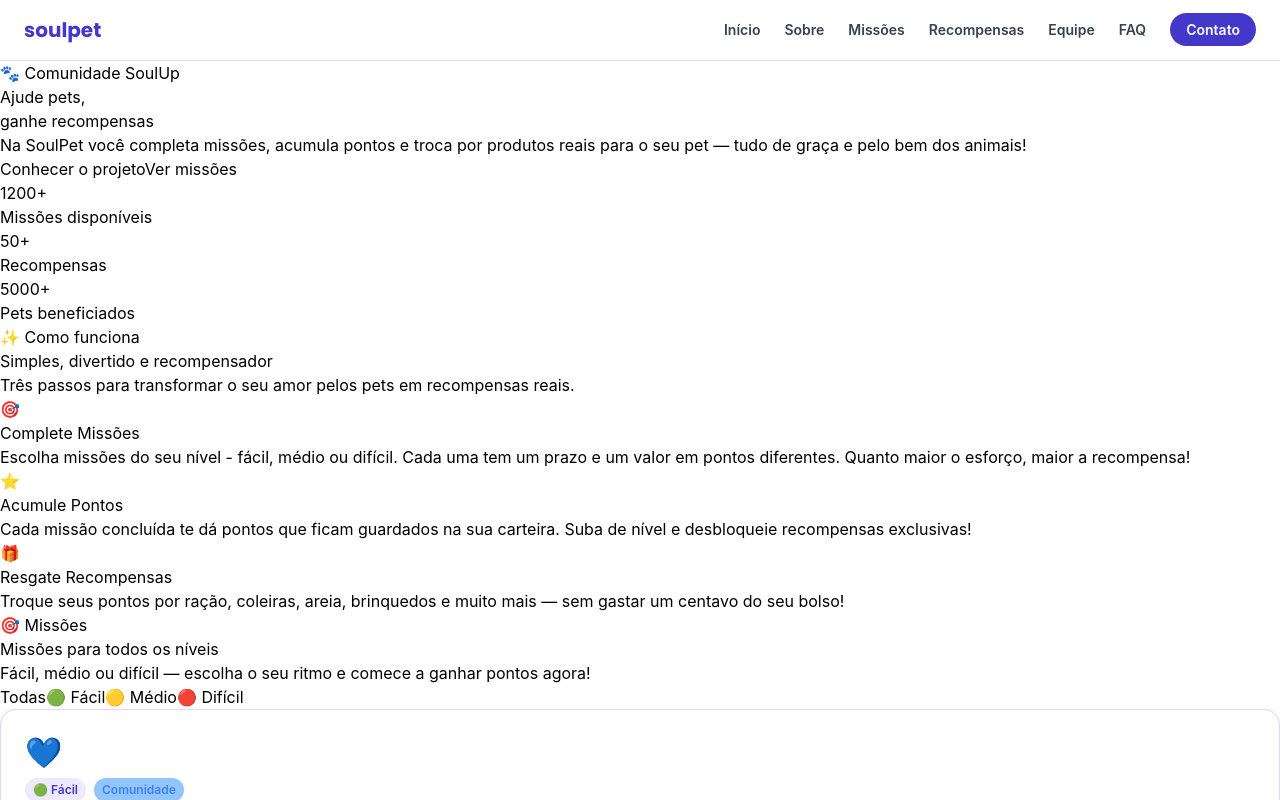
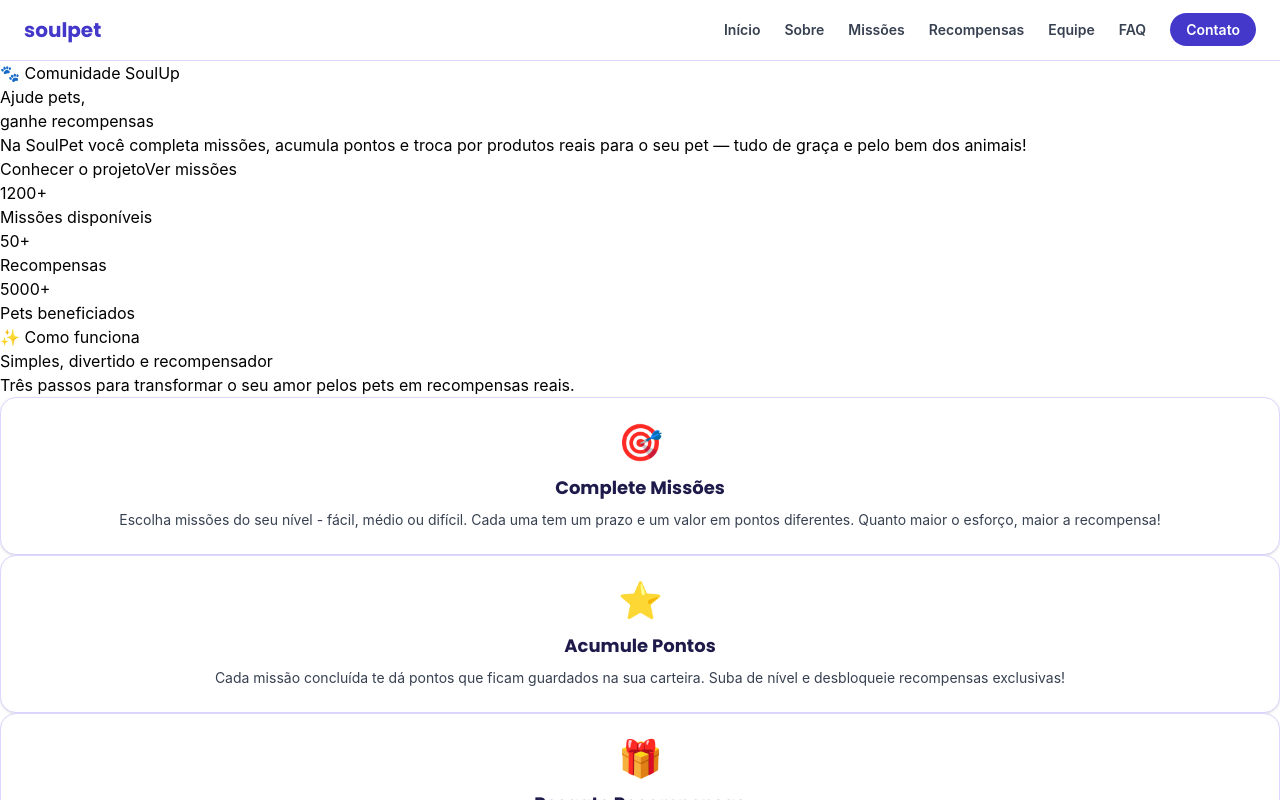
Before and after one commit to thaylira2026-hub/sprint3-soulpet-front-end, a React (Vite) app: page / in a window 1280 px wide. Shown: the top 800 px of the page. Built offline with nearby package versions, Linux system fonts and the light colour scheme.

Commit message:
estiliza componente FeatureCard com Tailwind

```diff
--- a/src/components/feature-card.tsx
+++ b/src/components/feature-card.tsx
@@ -6,10 +6,10 @@ interface FeatureCardProps {
 
 const FeatureCard = ({ icon, title, description }: FeatureCardProps) => {
   return (
-    <article>
-      <div>{icon}</div>
-      <h3>{title}</h3>
-      <p>{description}</p>
+    <article className="rounded-2xl border border-border-soft bg-white p-6 text-center shadow-sm transition hover:shadow-md">
+      <div className="text-4xl">{icon}</div>
+      <h3 className="mt-3 font-display text-lg font-bold text-text-dark">{title}</h3>
+      <p className="mt-2 text-sm text-text-body">{description}</p>
     </article>
   )
 }
```
